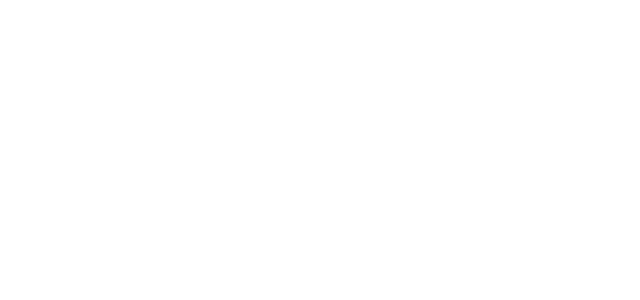
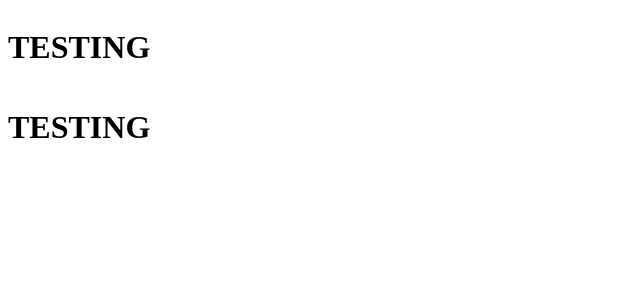
Before and after one commit to faisalridwan55/personal-web, a JavaScript app: page / in a window 1280 px wide. Shown: the top 300 px of the page, without its empty margins (0-640 px from the left). Built offline with nearby package versions, Linux system fonts and the light colour scheme; the HTML template or start-up script is replaced by a standard one.

Commit message:
Initiate front page and add Grid component

```diff
--- a/src/App.js
+++ b/src/App.js
@@ -1,6 +1,18 @@
+import styled from 'styled-components';
+import { BrowserRouter as Router } from "react-router-dom";
+import { VContainer } from './components/Grid';
+
 function App() {
   return (
     <div className="App">
+      <VContainer>
+        <div>
+          <h1>TESTING</h1>
+        </div>
+        <div>
+          <h1>TESTING</h1>
+        </div>
+      </VContainer>
     </div>
   );
 }
--- /dev/null
+++ b/src/components/Grid.js
@@ -0,0 +1,11 @@
+import styled from 'styled-components';
+
+export const VContainer = styled.div`
+  display: flex;
+  flex-direction: column;
+`;
+
+export const HContainer = styled.div`
+  display: flex;
+  flex-direction: row;
+`;
```
